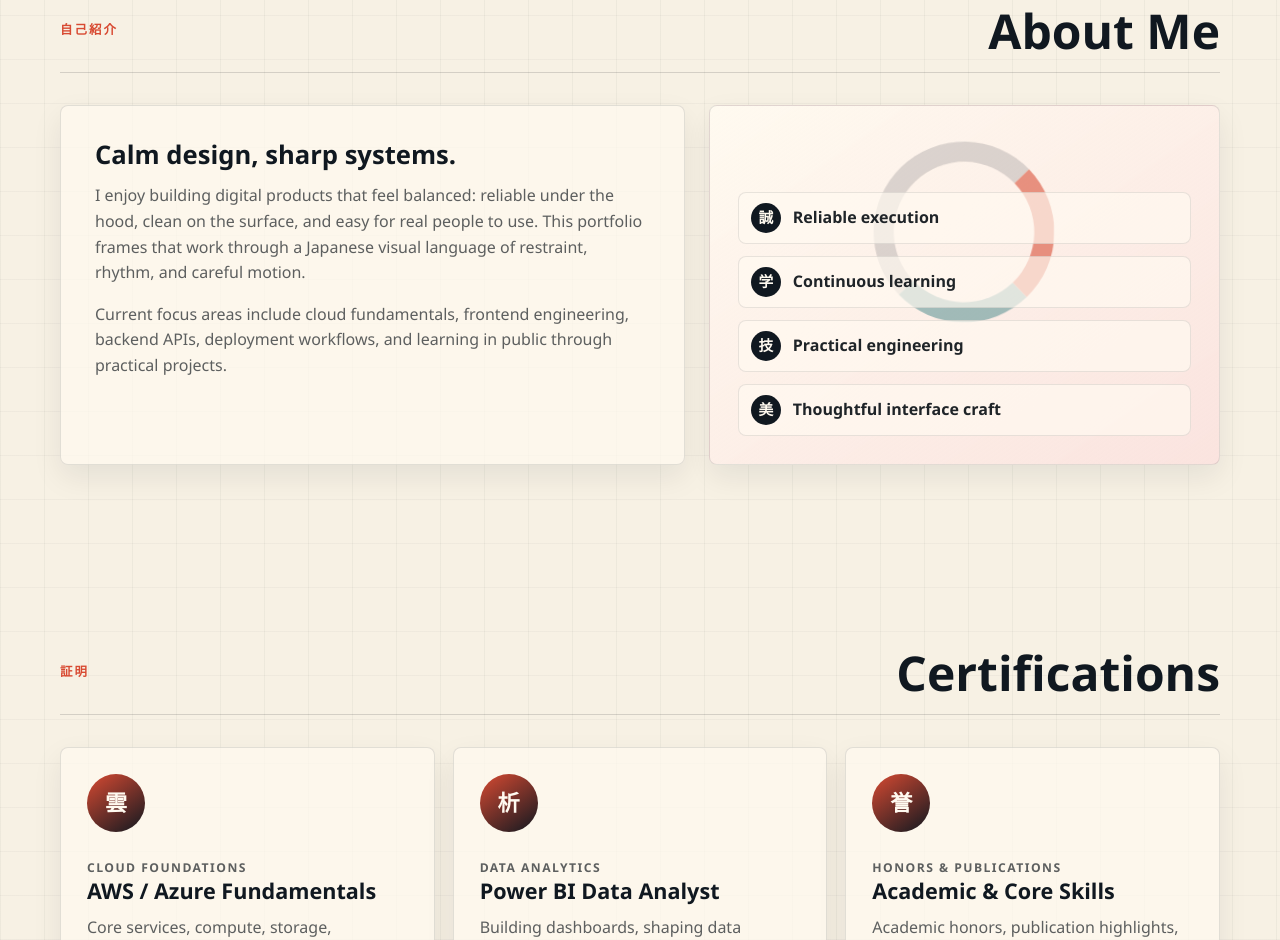
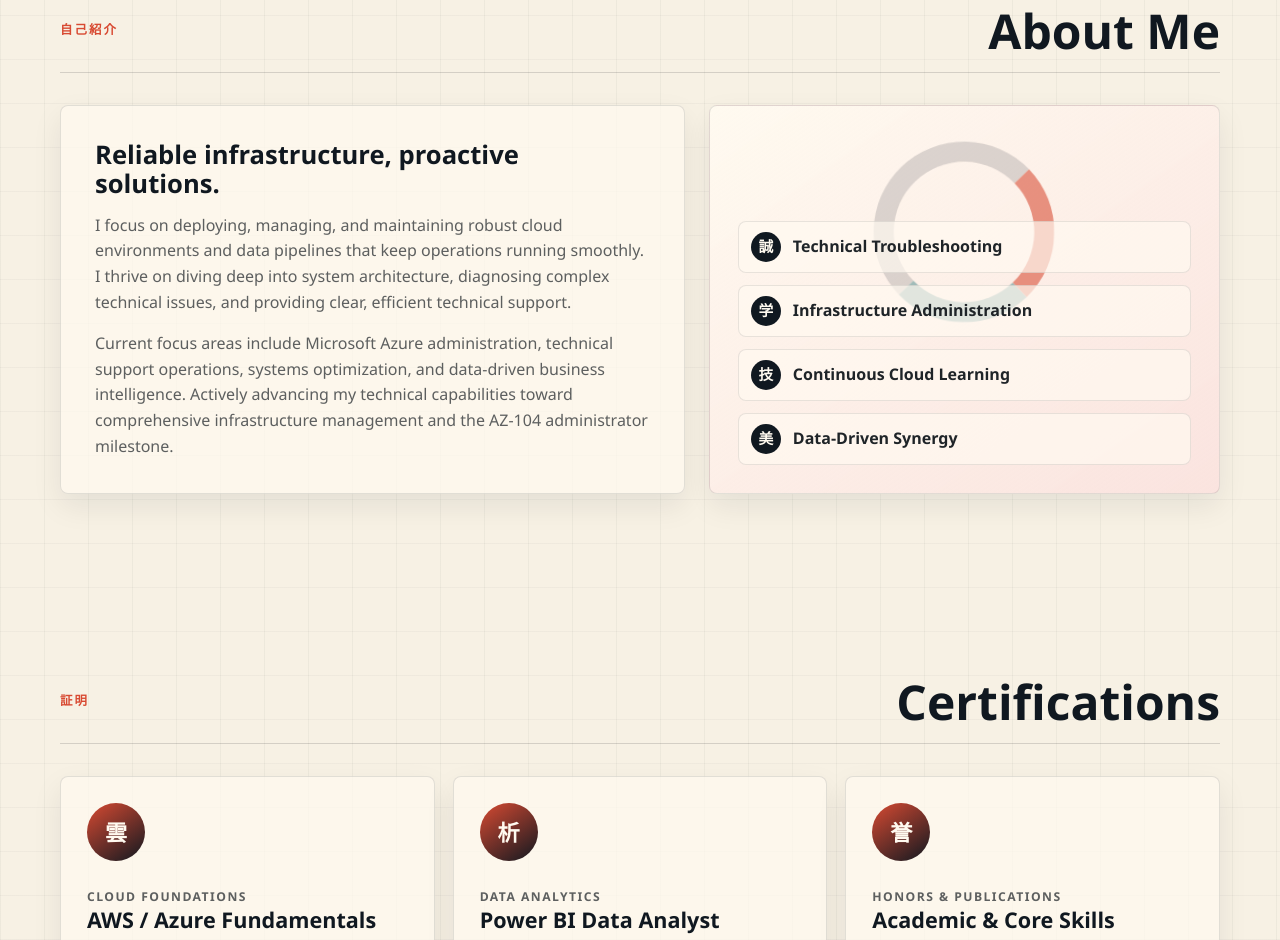
Before and after one commit to Prasad29113004/sakura-portfolio, a website: page index.html in a window 1280 px wide. Shown: the part 821-1761 px from the top of the page. Drawn offline with Linux system fonts and the light colour scheme.

Commit message:
Refructured About Me section to target Azure Cloud Support and SysAdmin roles

```diff
--- a/index.html
+++ b/index.html
@@ -76,17 +76,17 @@
       </div>
       <div class="about-grid">
         <article class="about-copy reveal">
-          <h3>Calm design, sharp systems.</h3>
-          <p>I enjoy building digital products that feel balanced: reliable under the hood, clean on the surface, and easy for real people to use. This portfolio frames that work through a Japanese visual language of restraint, rhythm, and careful motion.</p>
-          <p>Current focus areas include cloud fundamentals, frontend engineering, backend APIs, deployment workflows, and learning in public through practical projects.</p>
+          <h3>Reliable infrastructure, proactive solutions.</h3>
+          <p>I focus on deploying, managing, and maintaining robust cloud environments and data pipelines that keep operations running smoothly. I thrive on diving deep into system architecture, diagnosing complex technical issues, and providing clear, efficient technical support.</p>
+          <p>Current focus areas include Microsoft Azure administration, technical support operations, systems optimization, and data-driven business intelligence. Actively advancing my technical capabilities toward comprehensive infrastructure management and the AZ-104 administrator milestone.</p>
         </article>
         <div class="seal-panel reveal" aria-label="Portfolio values">
           <div class="enso" aria-hidden="true"></div>
           <ul>
-            <li><span>誠</span> Reliable execution</li>
-            <li><span>学</span> Continuous learning</li>
-            <li><span>技</span> Practical engineering</li>
-            <li><span>美</span> Thoughtful interface craft</li>
+            <li><span>誠</span> Technical Troubleshooting</li>
+            <li><span>学</span> Infrastructure Administration</li>
+            <li><span>技</span> Continuous Cloud Learning</li>
+            <li><span>美</span> Data-Driven Synergy</li>
           </ul>
         </div>
       </div>
```
